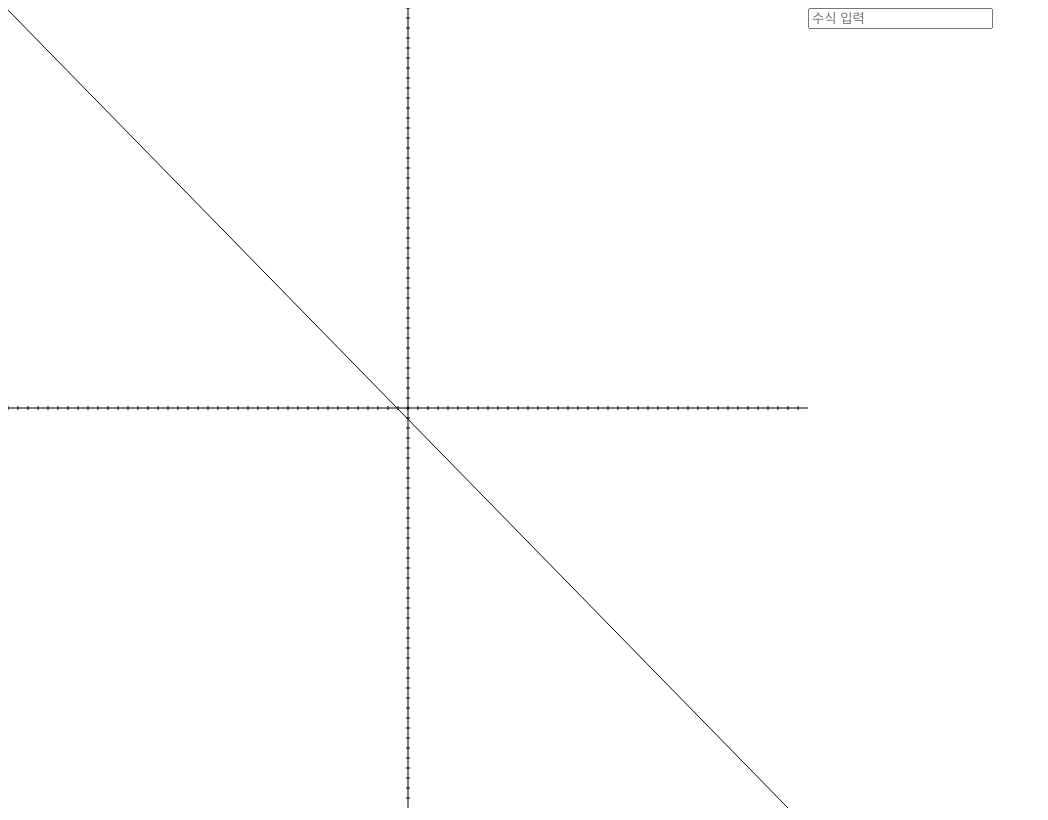
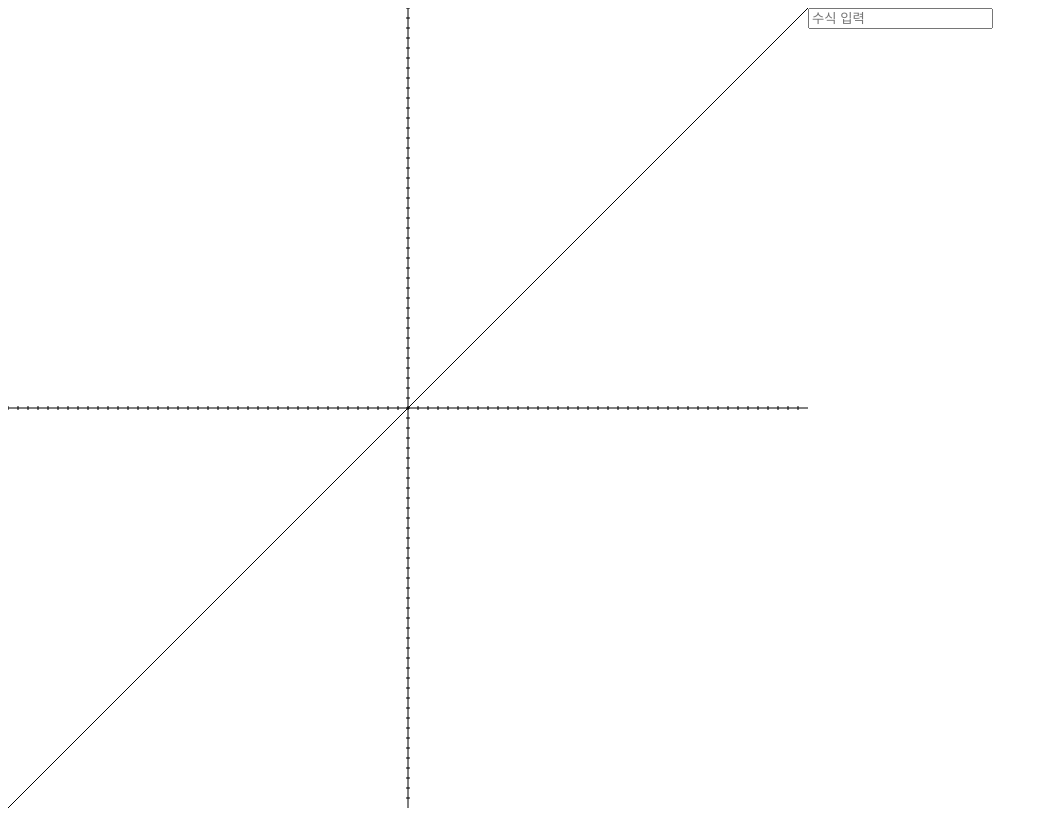
Before and after one commit to ChoiEunCheol/Green-8, a plain HTML site: page useless2/useless2.html in a window 1280 px wide. Shown: the whole page, without its empty margins (0-1048 px from the left). Drawn offline with Linux system fonts and the light colour scheme.

```diff
--- a/useless2/useless2.html
+++ b/useless2/useless2.html
@@ -25,9 +25,9 @@
     const context = canvas.getContext('2d');
     const input = document.getElementById('input');
 
-    let equ = "y=10x+20";
-    let xintercept = -2; //y=0
-    let yIntercept = 780; //y=800
+    let equ = "y=x+0";
+    let xx = 800; //x=0
+    let yy = 000; //x=800
 
     function straightLine(a,b,c,d){
         context.beginPath();
@@ -45,7 +45,7 @@
         straightLine(398,10*i,402,10*i);
     }
 
-    straightLine(-2,0,780,800);
+    straightLine(0,xx,800,yy);
 
 
 </script>
```
